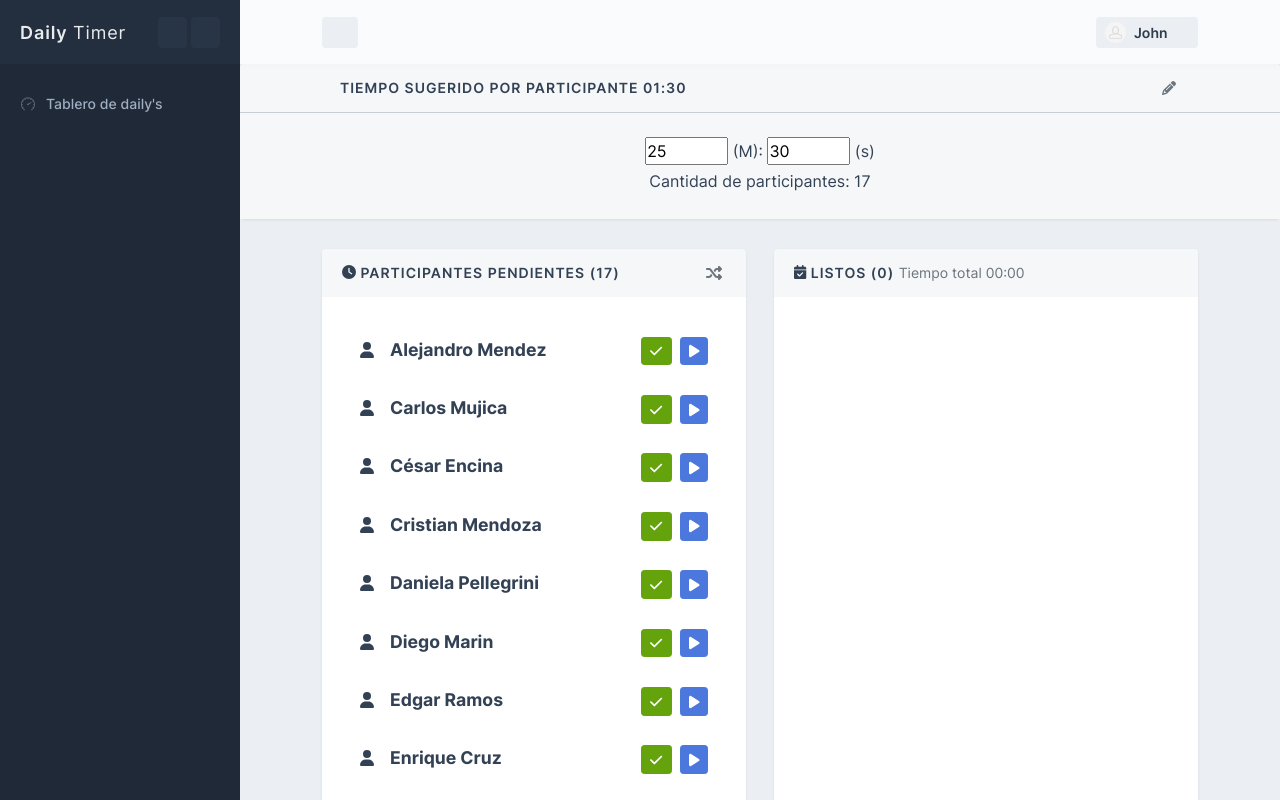
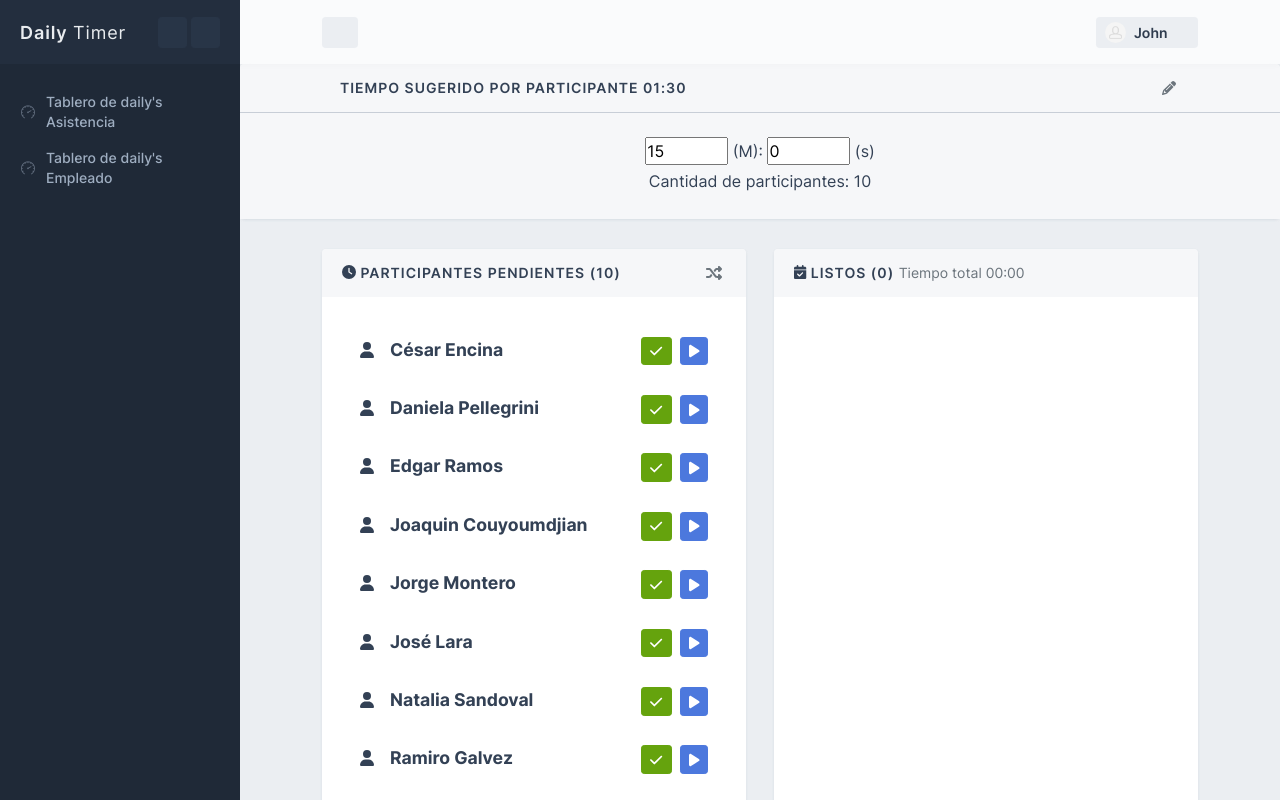
Before and after one commit to alejmendez/OneUI, a Vue app: page /#/ in a window 1280 px wide. Shown: the top 800 px of the page. Built offline with nearby package versions, Linux system fonts and the light colour scheme; a web font is replaced by a local one.

Commit message:
feat: separar core en dos equipos

```diff
--- a/src/data/menu.js
+++ b/src/data/menu.js
@@ -7,8 +7,13 @@
 export default {
   main: [
     {
-      name: "Tablero de daily's",
-      to: "board",
+      name: "Tablero de daily's Asistencia",
+      to: "board_asistencia",
+      icon: "si si-speedometer",
+    },
+    {
+      name: "Tablero de daily's Empleado",
+      to: "board_empleado",
       icon: "si si-speedometer",
     },
   ],
--- a/src/router/index.js
+++ b/src/router/index.js
@@ -45,7 +45,8 @@ const Error404 = () => import("@/views/errors/404View.vue");
 const Error500 = () => import("@/views/errors/500View.vue");
 const Error503 = () => import("@/views/errors/503View.vue");
 
-const Board = () => import("@/views/board/BoardView.vue");
+const DailysBoardEmpleado = () => import("@/views/board/BoardViewWrapper.vue");
+const DailysBoardAsistencia = () => import("@/views/board/BoardViewWrapper.vue");
 
 const routes = [
   {
@@ -55,18 +56,32 @@ const routes = [
       {
         path: "",
         name: "landing",
-        component: Board,
+        component: DailysBoardEmpleado,
+        props: { team: 'empleado' }
       },
     ],
   },
   {
-    path: "/board",
+    path: "/board_empleado",
     component: LayoutBackend,
     children: [
       {
-        path: "/board",
-        name: "board",
-        component: Board,
+        path: "/board_empleado",
+        name: "board_empleado",
+        component: DailysBoardEmpleado,
+        props: { team: 'empleado' }
+      },
+    ],
+  },
+  {
+    path: "/board_asistencia",
+    component: LayoutBackend,
+    children: [
+      {
+        path: "/board_asistencia",
+        name: "board_asistencia",
+        component: DailysBoardAsistencia,
+        props: { team: 'asistencia' }
       },
     ],
   },
--- a/src/services/board/getParticipants.js
+++ b/src/services/board/getParticipants.js
@@ -6,28 +6,35 @@ const StatusTypes = {
   READY: "ready",
 };
 
-const participantsList = [
+const participantsListEmp = [
   "César Encina",
+  "Edgar Ramos",
+  "Daniela Pellegrini",
+  "José Lara",
+  "Jorge Montero",
+  "Natalia Sandoval",
+  "Ramiro Galvez",
+  "Sebastián He",
+  "Valentina Contreras",
+  "Joaquin Couyoumdjian",
+];
+
+const participantsListAsis = [
   "Alejandro Mendez",
-  "Edgar Ramos",
   "Cristian Mendoza",
   "Carlos Mujica",
   "Daniela Pellegrini",
   "Enrique Cruz",
-  "José Lara",
   "Jorge Montero",
-  "Jean Pierre Rodríguez",
-  "Natalia Sandoval",
-  "Ramiro Galvez",
-  "Sebastián He",
   "Valentina Contreras",
   "Diego Marin",
   "Julio Arismendi",
-  "Joaquin Couyoumdjian",
 ];
 
-const getParticipants = async () => {
-  return participantsList
+const participantsHash = {empleado: participantsListEmp, asistencia: participantsListAsis}
+
+const getParticipants = async (team) => {
+  return participantsHash[team]
     .map((participant) => {
       return {
         id: uuidv4(),
--- a/src/views/board/BoardView.vue
+++ b/src/views/board/BoardView.vue
@@ -3,6 +3,13 @@ import { reactive, ref, computed, onMounted } from "vue";
 import { intToTime, getMinutesfromInt, getSecondsfromInt, getTwoDigitNumber} from "@/lib/time";
 import { StatusTypes, getParticipants } from "@/services/board";
 import Participant from "./components/Participant.vue";
+
+const props = defineProps({
+  team: {
+    type: String,
+    description: "Para destacar un participante en especifico",
+  },
+});
 
 // Para el tiempo que lleva actualmente el participante
 let timer = ref(0);
@@ -125,7 +132,7 @@ function changeCountdown(e, attr) {
 
 onMounted(async () => {
   pendientesBlock.value.statusLoading();
-  state.participants = await getParticipants();
+  state.participants = await getParticipants(props.team);
   pendientesBlock.value.statusNormal();
   state.totalSecondsEdit = countdown.value * state.participants.length;
   state.totalTimeEdit = intToTime(state.totalSecondsEdit); // "MM:SS"
@@ -135,7 +142,6 @@ onMounted(async () => {
 </script>
 
 <template>
-
   <BaseBlock class="h-100 mb-0"
     ref="baseClock"
     :headerClass="'border-bottom'"
--- /dev/null
+++ b/src/views/board/BoardViewWrapper.vue
@@ -0,0 +1,18 @@
+<script setup>
+import BoardView from "./BoardView.vue";
+const props = defineProps({
+  team: {
+    type: String,
+    default: "xd",
+    description: "Para destacar un participante en especifico",
+  },
+});
+</script>
+
+<template>
+  <!-- Hack feo para que BoardView se rerenderee al cambiar de ruta ya que se estaba reutilizando el del
+      Team anterior.  -->
+  <BoardView :team="props.team" :key="props.team"/>
+</template>
+<style lang="scss">
+</style>
```
